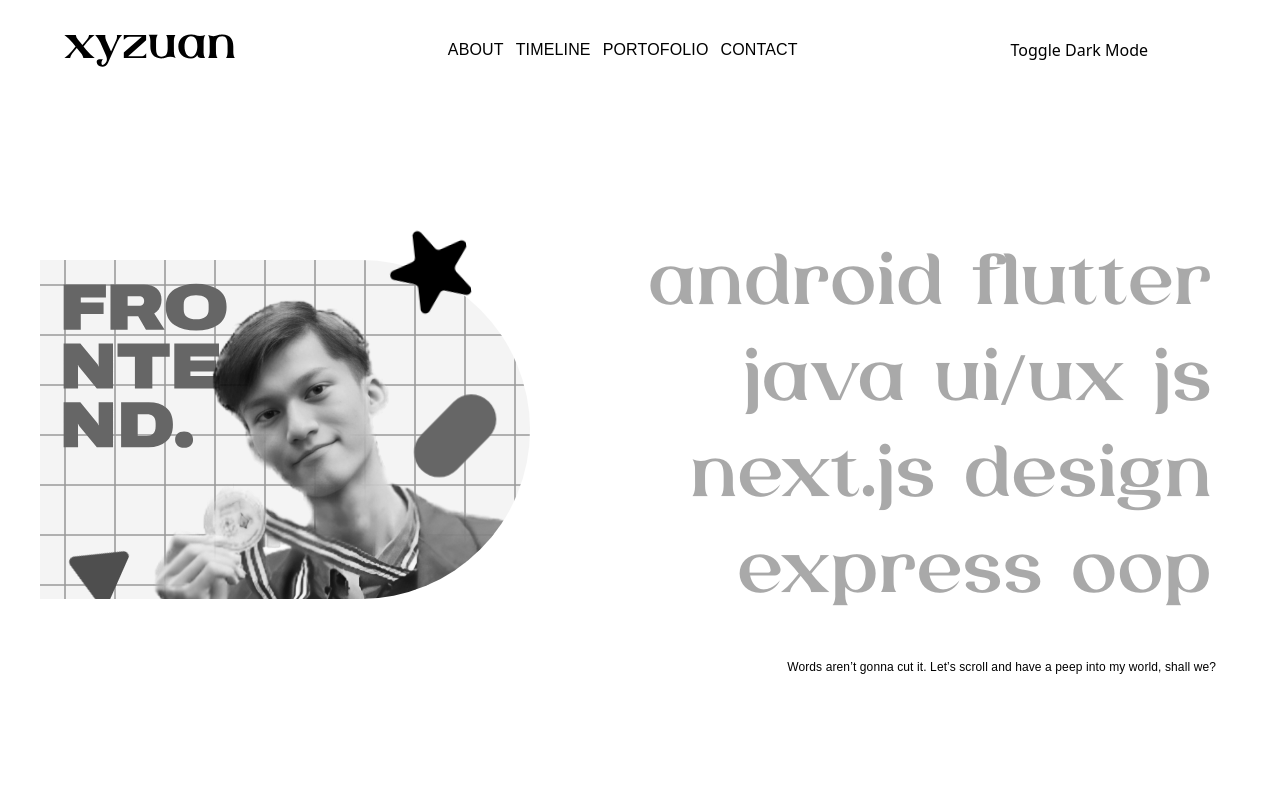
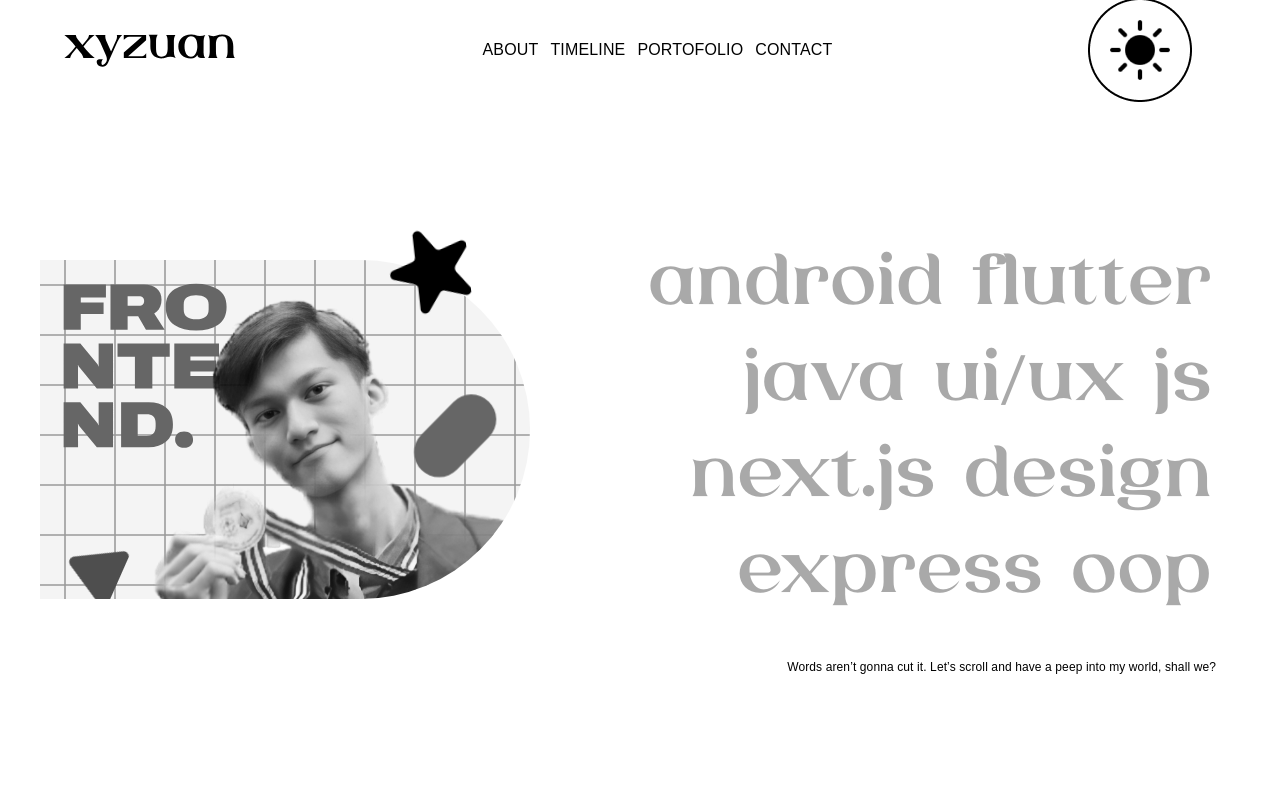
Before and after one commit to xyzuan/xyzuanFtReact, a Next.js app: page / in a window 1280 px wide. Shown: the top 800 px of the page. Built offline with nearby package versions, Linux system fonts and the light colour scheme; no server answers; a web font is replaced by a local one.

Commit message:
dev: Beautify ThemeToogle

```diff
--- a/src/app/components/Header.tsx
+++ b/src/app/components/Header.tsx
@@ -151,16 +151,17 @@ function Header() {
             </Link>
           </Grid>
           <ThemeToggle />
-          <Typography
+          <IconButton
+            onClick={toggleNavbar}
             sx={{
-              fontWeight: 100,
-              color: "#A5A5A5",
+              width: mobile ? "42" : "0",
+              height: mobile ? "52" : "0",
+              visibility: mobile ? "visible" : "hidden",
             }}
-          ></Typography>
-          <IconButton onClick={toggleNavbar}>
+          >
             <Image
               width={mobile ? "42" : "0"}
-              height="52"
+              height={mobile ? "52" : "0"}
               src={
                 resolvedTheme === "dark"
                   ? "/assets/NavBurger.svg"
@@ -169,7 +170,6 @@ function Header() {
               alt="burger"
               style={{
                 width: "auto",
-                visibility: mobile ? "visible" : "hidden",
               }}
             />
           </IconButton>
--- a/src/app/components/ThemeToggle.tsx
+++ b/src/app/components/ThemeToggle.tsx
@@ -1,12 +1,27 @@
+import { IconButton } from "@mui/material";
 import { useTheme } from "next-themes";
+import Image from "next/image";
 
 const ThemeToggle = () => {
   const { theme, setTheme } = useTheme();
+  const { resolvedTheme } = useTheme();
 
   return (
-    <button onClick={() => setTheme(theme === "light" ? "dark" : "light")}>
-      Toggle Dark Mode
-    </button>
+    <IconButton onClick={() => setTheme(theme === "light" ? "dark" : "light")}>
+      <Image
+        width="42"
+        height="52"
+        src={
+          resolvedTheme === "dark"
+            ? "/assets/theme-light.png"
+            : "/assets/theme-dark.png"
+        }
+        alt="theme"
+        style={{
+          width: "auto",
+        }}
+      />
+    </IconButton>
   );
 };
 
```
Also changed, not shown: public/assets/theme-dark.png (added), public/assets/theme-light.png (added).
